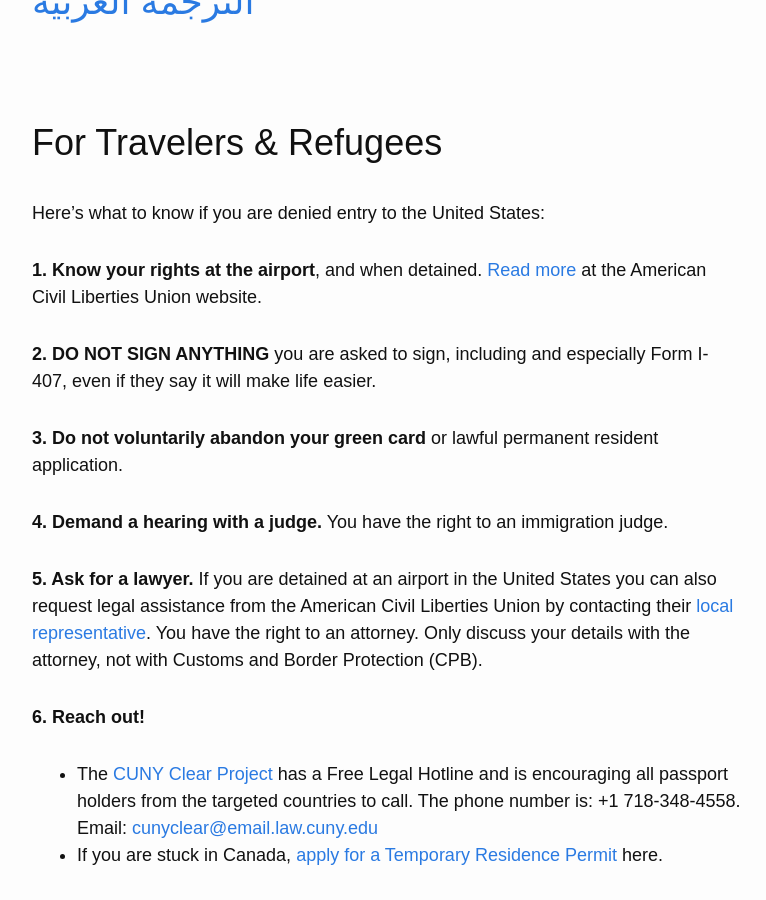
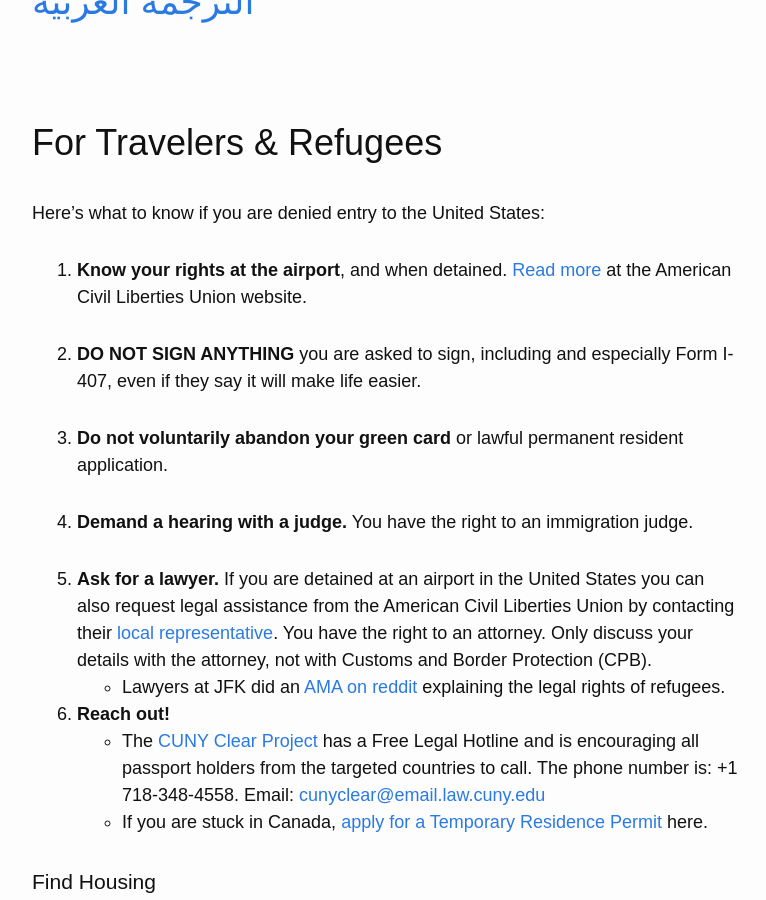
Before and after one commit to RichardLitt/stranded-by-trump, a Jekyll site: the page built from index.md, in a window 1280 px wide and 900 px high, scrolled down 870 px. Shown: the whole window, without its empty margins (253-1019 px from the left). Built offline with Jekyll 4.4.1, drawn with Linux system fonts in a browser that asks for light colours; nearby versions of some CDN libraries; our own code applies the rules of GitHub Pages for plain Markdown files.

Commit message:
ama link to lawyers at jfk

```diff
--- a/index.md
+++ b/index.md
@@ -26,21 +26,20 @@ While we can’t directly change the president’s decision, we CAN offer urgent
 
 Here’s what to know if you are denied entry to the United States:
 
-**1. Know your rights at the airport**, and when detained. <a href="https://www.aclu.org/know-your-rights" target="_blank">Read more</a> at the American Civil Liberties Union website.
+1. **Know your rights at the airport**, and when detained. <a href="https://www.aclu.org/know-your-rights" target="_blank">Read more</a> at the American Civil Liberties Union website.
 
-**2. DO NOT SIGN ANYTHING** you are asked to sign, including and especially Form I-407, even if they say it will make life easier.
+2. **DO NOT SIGN ANYTHING** you are asked to sign, including and especially Form I-407, even if they say it will make life easier.
 
-**3. Do not voluntarily abandon your green card** or lawful permanent resident application.
+3. **Do not voluntarily abandon your green card** or lawful permanent resident application.
 
-**4. Demand a hearing with a judge.** You have the right to an immigration judge.
+4. **Demand a hearing with a judge.** You have the right to an immigration judge.
 
-**5. Ask for a lawyer.** If you are detained at an airport in the United States you can also request legal assistance from the American Civil Liberties Union by contacting their [local representative](https://www.aclu.org/about/affiliates?redirect=affiliates). You have the right to an attorney. Only discuss your details with the attorney, not with Customs and Border Protection (CPB).
-
-**6. Reach out!**
-
-- The <a target="_blank" href="http://www.law.cuny.edu/academics/clinics/immigration/clear.html">CUNY Clear Project</a> has a Free Legal Hotline and is encouraging all passport holders from the targeted countries to call.
-The phone number is: +1 718-348-4558. Email: <a href="mailto:cunyclear@email.law.cuny.edu" target="_blank">cunyclear@email.law.cuny.edu</a>
-- If you are stuck in Canada, [apply for a Temporary Residence Permit](http://www.cic.gc.ca/english/information/inadmissibility/permits.asp) here.
+5. **Ask for a lawyer.** If you are detained at an airport in the United States you can also request legal assistance from the American Civil Liberties Union by contacting their [local representative](https://www.aclu.org/about/affiliates?redirect=affiliates). You have the right to an attorney. Only discuss your details with the attorney, not with Customs and Border Protection (CPB).
+  * Lawyers at JFK did an <a target="_blank" href="https://www.reddit.com/r/pics/comments/5qyc5v/we_are_the_lawyers_volunteering_at_jfk_we_need/">AMA on reddit</a> explaining the legal rights of refugees.
+6. **Reach out!**
+  * The <a target="_blank" href="http://www.law.cuny.edu/academics/clinics/immigration/clear.html">CUNY Clear Project</a> has a Free Legal Hotline and is encouraging all passport holders from the targeted countries to call.
+  The phone number is: +1 718-348-4558. Email: <a href="mailto:cunyclear@email.law.cuny.edu" target="_blank">cunyclear@email.law.cuny.edu</a>
+  * If you are stuck in Canada, [apply for a Temporary Residence Permit](http://www.cic.gc.ca/english/information/inadmissibility/permits.asp) here.
 
 
 ### Find Housing
```
